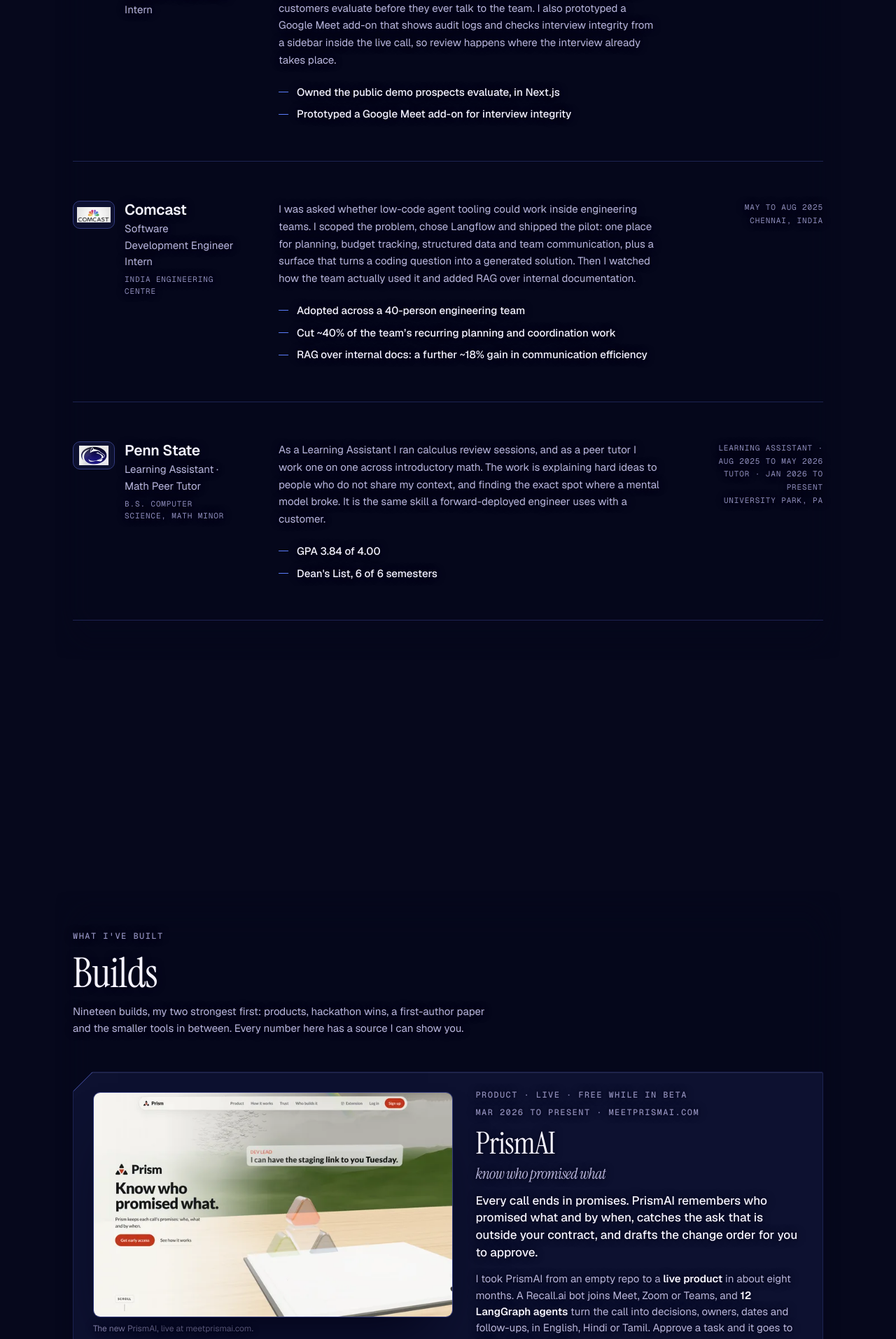
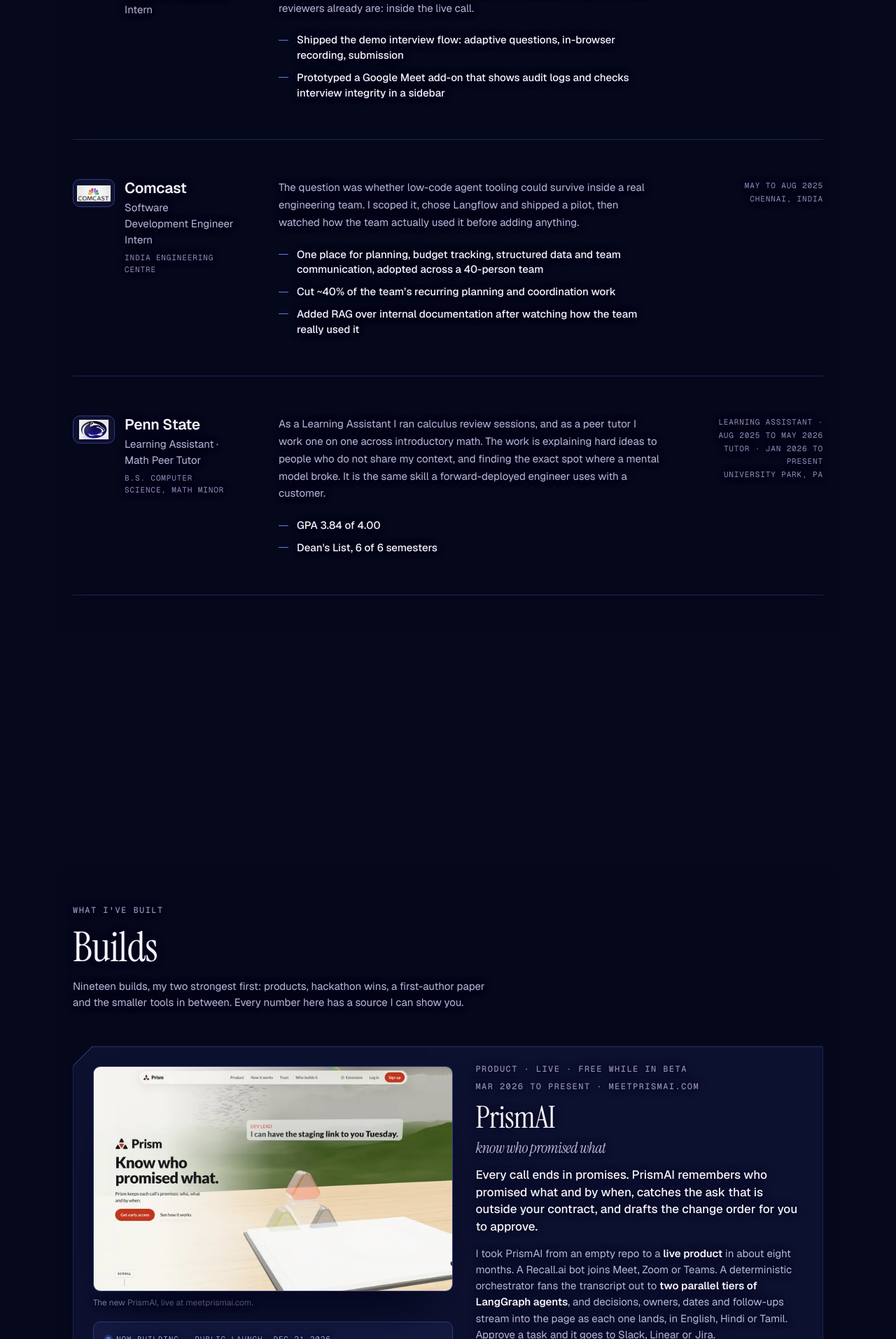
Before and after one commit to vs-githjk/Portfolio, a React (Vite) app: page / in a window 1280 px wide. Shown: the part 1406-3320 px from the top of the page at 70% size. Built offline with nearby package versions, Linux system fonts and the light colour scheme; no server answers.

Commit message:
Copy pass: PrismAI quality guarantees, thesis said differently per build, no vanity counts, Experience story vs results

```diff
--- a/src/data/content.js
+++ b/src/data/content.js
@@ -279,8 +279,8 @@ export const experience = {
       logo: '/logos/sherlock.webp',
       role: 'Software Engineering Intern',
       team: '',
-      note: 'Owned the public demo interview flow end to end in Next.js: adaptive interview behavior, in-browser recording and submission. It is the surface prospective customers evaluate before they ever talk to the team. I also prototyped a Google Meet add-on that shows audit logs and checks interview integrity from a sidebar inside the live call, so review happens where the interview already takes place.',
-      wins: ['Owned the public demo prospects evaluate, in Next.js', 'Prototyped a Google Meet add-on for interview integrity'],
+      note: 'At Sherlock, the first thing a prospective customer touches is the demo interview. I owned it end to end in Next.js, then took interview review to where reviewers already are: inside the live call.',
+      wins: ['Shipped the demo interview flow: adaptive questions, in-browser recording, submission', 'Prototyped a Google Meet add-on that shows audit logs and checks interview integrity in a sidebar'],
       when: 'Jun to Aug 2026',
       where: 'Remote',
     },
@@ -289,11 +289,11 @@ export const experience = {
       logo: '/logos/comcast.webp',
       role: 'Software Development Engineer Intern',
       team: 'India Engineering Centre',
-      note: 'I was asked whether low-code agent tooling could work inside engineering teams. I scoped the problem, chose Langflow and shipped the pilot: one place for planning, budget tracking, structured data and team communication, plus a surface that turns a coding question into a generated solution. Then I watched how the team actually used it and added RAG over internal documentation.',
+      note: 'The question was whether low-code agent tooling could survive inside a real engineering team. I scoped it, chose Langflow and shipped a pilot, then watched how the team actually used it before adding anything.',
       wins: [
-        'Adopted across a 40-person engineering team',
+        'One place for planning, budget tracking, structured data and team communication, adopted across a 40-person team',
         'Cut ~40% of the team’s recurring planning and coordination work',
-        'RAG over internal docs: a further ~18% gain in communication efficiency',
+        'Added RAG over internal documentation after watching how the team really used it',
       ],
       when: 'May to Aug 2025',
       where: 'Chennai, India',
@@ -351,8 +351,8 @@ export const builds = {
       awards: [],
       role: 'The idea was mine, I built it from the first commit, and I run it on my own now.',
       body: [
-        'I took PrismAI from an empty repo to a **live product** in about eight months. A Recall.ai bot joins Meet, Zoom or Teams, and **12 LangGraph agents** turn the call into decisions, owners, dates and follow-ups, in English, Hindi or Tamil. Approve a task and it goes to Slack, Linear or Jira.',
-        'Since Oct 20 the **agency release is live**: PrismAI reads the signed agreement, checks every client ask against it, **quotes the clause**, and drafts a change order from the agency’s own rate card. Code computes every dollar, and nothing reaches the client until an owner approves.',
+        'I took PrismAI from an empty repo to a **live product** in about eight months. A Recall.ai bot joins Meet, Zoom or Teams. A deterministic orchestrator fans the transcript out to **two parallel tiers of LangGraph agents**, and decisions, owners, dates and follow-ups stream into the page as each one lands, in English, Hindi or Tamil. Approve a task and it goes to Slack, Linear or Jira.',
+        'Since Oct 20 the **agency release is live**: PrismAI reads the signed agreement, checks every client ask against it and **quotes the clause**, then drafts a change order from the agency’s own rate card. Quality is built in, not hoped for: a quote that does not match the transcript or the agreement word for word is never shown, a borderline ask is marked unclear rather than guessed, the money is integer cents computed by code, and the owner’s approval is a hash of the exact email, so any edit voids it.',
         // Vidyut, Oct 28 2026: pitched at the conference with Amazon's CFO in the room, and met him. The photo stays off the site.
         'I pitched PrismAI at the **Penn State Venture & IP Conference** in front of **Amazon’s CFO**, and met him there.',
       ],
@@ -364,6 +364,7 @@ export const builds = {
       metrics: [
         { value: '14', label: 'beta users in\nisolated workspaces' },
         { value: '100+', label: 'meetings analyzed\nin the beta' },
+        { value: '100%', label: 'of quoted promises checked\nword for word against the call' },
       ],
       stack:
         'React · Vite · FastAPI · LangGraph · Claude · OpenAI · Supabase (Postgres, pgvector, RLS on every table) · MCP · Recall.ai · Deepgram · Chrome extension',
@@ -512,7 +513,7 @@ export const builds = {
       ],
       metrics: [
         { value: '0', label: 'false-certainty claims on\nheld-out synthetic fixtures' },
-        { value: '2,320', label: 'unit tests passing,\nplus 312 tenant-isolation tests' },
+        { value: '312', label: 'tenant-isolation tests\nunder forced row-level security' },
       ],
       stack:
         'FastAPI · React 19 · TypeScript · PostgreSQL (forced RLS) · Temporal · S3 · OIDC · OpenTelemetry',
@@ -529,7 +530,7 @@ export const builds = {
       descriptor: 'coaching platform for fitness coaches',
       when: 'Jul 2026 to Present', // TODO: confirm still active
       oneLiner:
-        'Your coach’s AI never gets the last word: every score explains itself, and nothing happens until a person confirms.',
+        'The AI on a coaching team should be the assistant, not the coach. In Vytal it cannot rewrite a program on its own, because the code has no way to say it.',
       awards: [],
       role: 'Solo build: I designed and wrote all of it.',
       body: [
@@ -538,7 +539,7 @@ export const builds = {
       // 988 passed, 1 skipped: backend pytest run on Oct 20, 2026. Usage stays unquoted (small closed beta).
       metrics: [
         { value: '988', label: 'automated backend tests,\nall passing' },
-        { value: '333', label: 'commits in 12 weeks,\nall mine' },
+        { value: '1', label: 'policy check that every\ntrainee access goes through' },
       ],
       stack:
         'FastAPI · SQLAlchemy · PostgreSQL · React · TypeScript · TanStack Query · Claude Haiku 4.5 · Cloudflare R2 · Render · Vercel',
@@ -593,7 +594,7 @@ export const builds = {
       awards: [], // Not in the published top 3 (Technical.ly, Oct 8 2026). No badge.
       role: 'I built the AI chat: voice, cited answers, what-if reruns of the real scorer, and a guard that drops any sentence with a number that is not in the facts.',
       body: [
-        'Yinzone scores the city’s parcels on indicators drawn from 134 public datasets. Deterministic code decides every score and every legal status. AI explains and advises: a site-fit model rates each housing type with a confidence, and when it is unsure, it flags a human instead of guessing.',
+        'Yinzone scores the city’s parcels on indicators drawn from 134 public datasets. Zoning law is not a vibe, so the legal status of every lot comes from rules, never from a model. The model’s job is judgement where judgement is honest: a site-fit rating for each housing type, with a confidence, and a hand-off to a person when it is unsure.',
       ],
       metrics: [
         { value: '~142,000', label: 'Pittsburgh parcels scored\non 53 indicators' },
@@ -915,12 +916,12 @@ export const builds = {
         descriptor: 'interview readiness, measured',
         when: 'Jul to Sep 2026',
         oneLiner:
-          'Interview prep that diagnoses every miss and never lets a model grade you: every score is computed in code.',
+          'Interview prep that tells you why you missed, from a coach that is not allowed to grade you.',
         awards: [],
-        role: 'I wrote 75 of the 78 commits across its two repos, including the architecture.',
+        role: 'I designed the architecture and wrote nearly all of it; a teammate set up the staging deploy.',
         body: [
-          'I built the working version for my own prep first. It plans each day to a minute budget, picks problems just above my level in each topic, schedules spaced re-solves and runs a mock interview with a voiced interviewer. When a problem goes badly, Claude diagnoses why, but **every rating and the green, amber or red verdict a mentor sees are computed in code**, with the reasons attached.',
-          'On the multi-user platform I measured cost from the first week. Every model call is logged with its tokens and cost, and live probes showed **prompt caching cut the input cost of a 12-turn mock interview by 73%**. A teammate set up the staging deploy. The public prototype is a concept demo of that platform, not the working build.',
+          'I built the working version for my own prep first. It plans each day to a minute budget, picks problems just above my level in each topic, schedules spaced re-solves and runs a mock interview with a voiced interviewer. When a problem goes badly, Claude explains why, and the scoreboard stays out of its hands: **ratings and the green, amber or red verdict a mentor sees come from formulas**, with the reasons attached.',
+          'On the multi-user platform I measured cost from the first week. Every model call is logged with its tokens and cost, and live probes showed **prompt caching cut the input cost of a 12-turn mock interview by 73%**. The public prototype is a concept demo of that platform, not the working build.',
         ],
         metrics: [
           { value: '73%', label: 'lower input cost per 12-turn\nmock interview, with prompt caching' },
@@ -1049,7 +1050,7 @@ export const highlights = {
   eyebrow: 'In one line each',
   items: [
     'Cut **~40% of recurring planning and coordination work** for a 40-person engineering team at Comcast.',
-    'Took PrismAI from an empty repo to **14 beta users and 100+ meetings analyzed** in about six months, then shipped its agency release.',
+    'Took PrismAI from an empty repo to **14 beta users and 100+ meetings analyzed** in about six months, and shipped its agency release two months later.',
     'Cut CodeLlama 7B’s **CodeQL errors by 83.7% across 5,000 C tasks**, as first author on an arXiv preprint.',
     '**5× hackathon winner** in 2026, with six first places, including **1st overall** at the SF Startup Challenge.',
   ],
```
